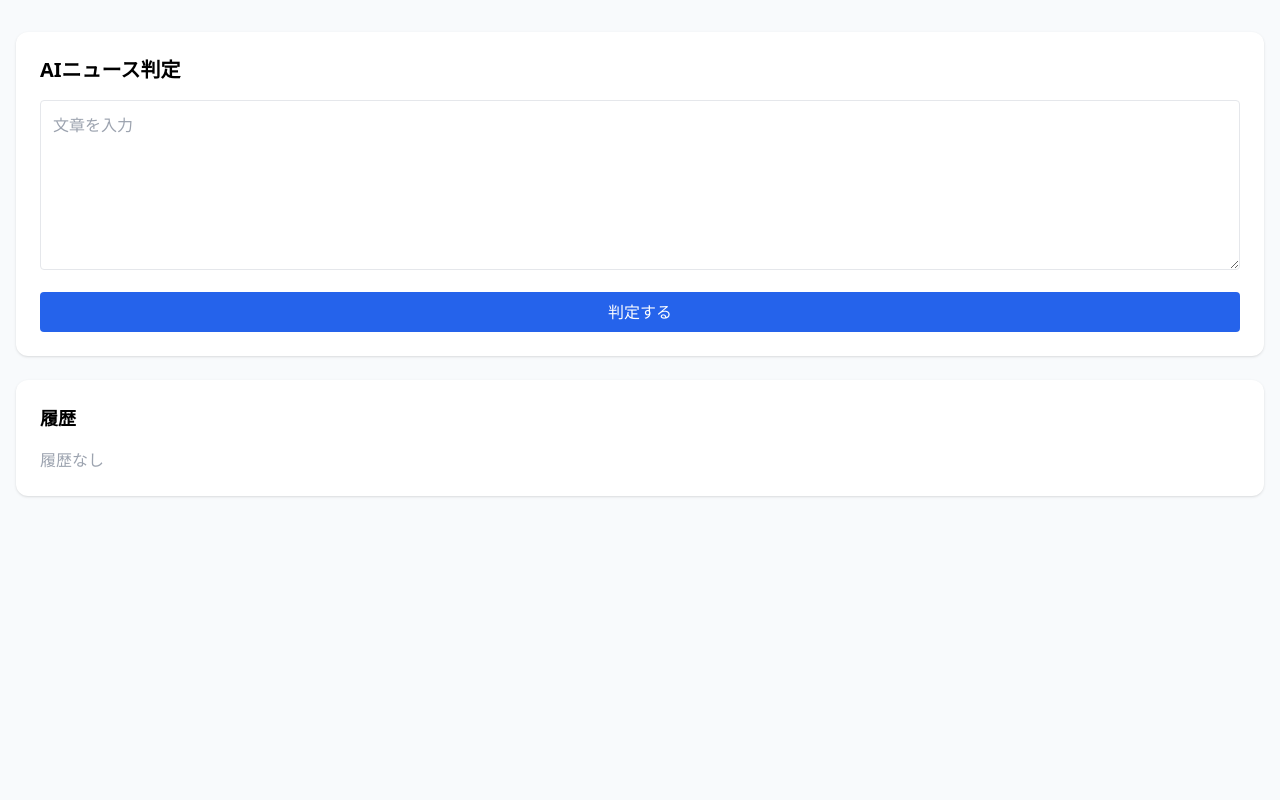
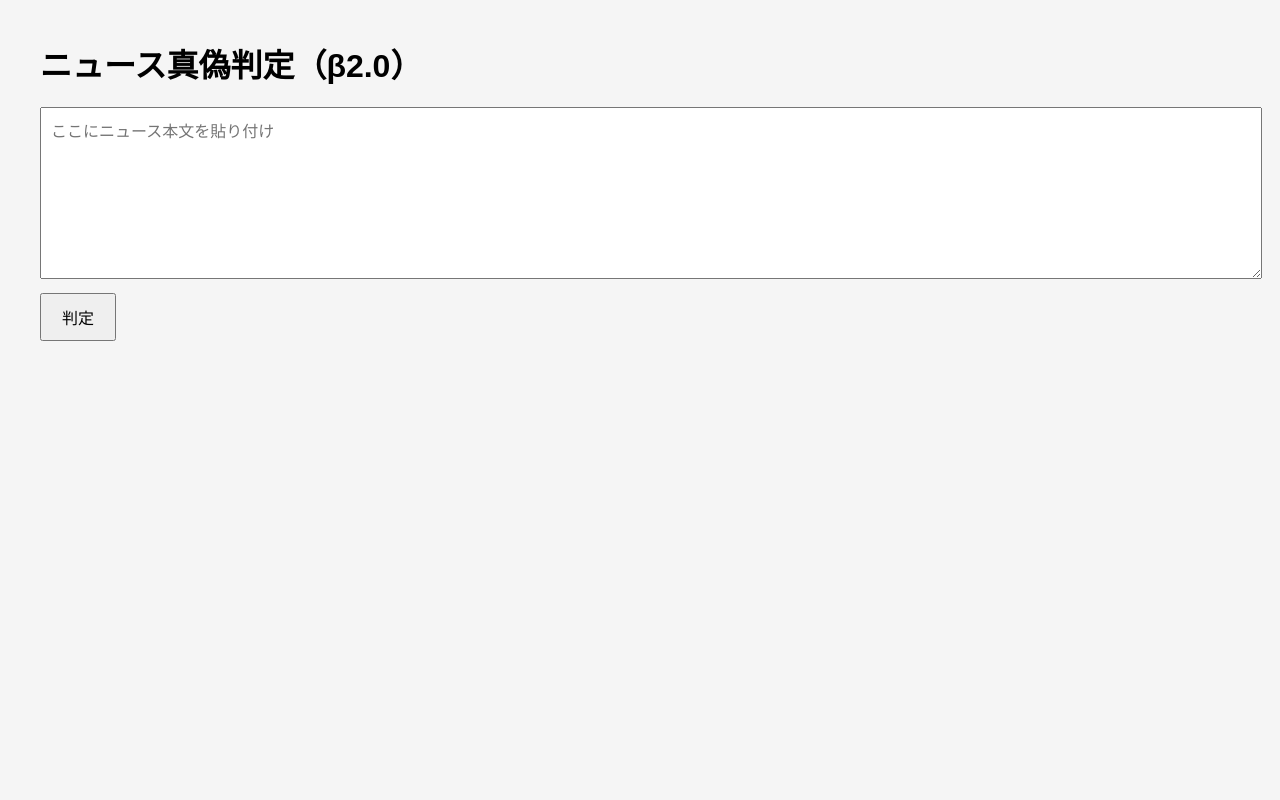
Before and after one commit to yumarin/fake-news-detector, a Flask app: template templates/index.html in a window 1280 px wide. Run offline with Flask 3, Linux system fonts and the light colour scheme; the template is opened without the code that fills it, so the values that code supplies are empty; some libraries are stand-ins or nearby versions.

Commit message:
Update index.html

```diff
--- a/templates/index.html
+++ b/templates/index.html
@@ -2,93 +2,74 @@
 <html lang="ja">
 <head>
     <meta charset="UTF-8">
-    <meta name="viewport" content="width=device-width, initial-scale=1.0">
-    <title>AIフェイクニュース判定ツール</title>
-    <script src="https://cdn.tailwindcss.com"></script>
+    <title>ニュース真偽判定</title>
     <style>
-        .score-bar { transition: all 0.5s ease; }
-        .score-safe { background: linear-gradient(90deg, #10b981 0%, #059669 100%); }
-        .score-caution { background: linear-gradient(90deg, #f59e0b 0%, #d97706 100%); }
-        .score-danger { background: linear-gradient(90deg, #ef4444 0%, #dc2626 100%); }
+        body {
+            font-family: Arial, sans-serif;
+            margin: 40px;
+            background-color: #f5f5f5;
+        }
+        textarea {
+            width: 100%;
+            height: 150px;
+            font-size: 16px;
+            padding: 10px;
+        }
+        button {
+            margin-top: 10px;
+            padding: 10px 20px;
+            font-size: 16px;
+        }
+        .result {
+            margin-top: 20px;
+            padding: 15px;
+            background: white;
+            border-radius: 8px;
+        }
+        .articles {
+            margin-top: 15px;
+        }
+        .articles a {
+            display: block;
+            margin-bottom: 5px;
+            color: blue;
+            text-decoration: none;
+        }
+        .articles a:hover {
+            text-decoration: underline;
+        }
     </style>
 </head>
-<body class="bg-slate-50 min-h-screen">
+<body>
 
-<div class="container mx-auto px-4 py-8">
+<h1>ニュース真偽判定（β2.0）</h1>
 
-    <!-- 入力 -->
-    <div class="bg-white p-6 rounded-xl shadow mb-6">
-        <h1 class="text-xl font-bold mb-4">AIニュース判定</h1>
+<form method="POST">
+    <textarea name="text" placeholder="ここにニュース本文を貼り付け"></textarea><br>
+    <button type="submit">判定</button>
+</form>
 
-        <form method="POST">
-            <textarea name="text" rows="6"
-                class="w-full border p-3 rounded mb-4"
-                placeholder="文章を入力">{{ input_text }}</textarea>
+{% if result %}
+<div class="result">
+    <h2>判定結果</h2>
+    <p><strong>総合スコア:</strong> {{ result.final_score }}</p>
+    <p><strong>AIスコア:</strong> {{ result.ai_score }}</p>
+    <p><strong>RSS一致度:</strong> {{ result.rss_score }}</p>
 
-            <button class="bg-blue-600 text-white px-4 py-2 rounded w-full">
-                判定する
-            </button>
-        </form>
+    <div class="articles">
+        <h3>一致した記事</h3>
+        {% if result.articles %}
+            {% for article in result.articles %}
+                <a href="{{ article.link }}" target="_blank">
+                    {{ article.title }}
+                </a>
+            {% endfor %}
+        {% else %}
+            <p>一致する記事は見つかりませんでした</p>
+        {% endif %}
     </div>
-
-    {% if result %}
-    <!-- 結果 -->
-    <div class="bg-white p-6 rounded-xl shadow mb-6">
-        <h2 class="text-lg font-bold mb-4">判定結果</h2>
-
-        <div class="text-3xl font-bold mb-4">
-            {{ result.score if result and result.score is not none else 0 }}/100
-        </div>
-
-        <!-- バー -->
-        <div class="w-full bg-gray-200 h-5 rounded mb-6">
-            <div class="score-bar h-5 rounded
-                {% if result.score >= 70 %}score-safe
-                {% elif result.score >= 40 %}score-caution
-                {% else %}score-danger
-                {% endif %}"
-                style="width: {{ result.score if result else 0 }}%">
-            </div>
-        </div>
-
-        <!-- 詳細 -->
-        <div class="grid grid-cols-2 gap-4 mb-4">
-            <div>
-                <p class="text-sm text-gray-500">AIスコア</p>
-                <p class="text-xl font-bold">
-                    {{ result.ai_score if result and result.ai_score is not none else 0 }}
-                </p>
-            </div>
-            <div>
-                <p class="text-sm text-gray-500">ニュース類似度</p>
-                <p class="text-xl font-bold">
-                    {{ (result.news_sim * 100) if result and result.news_sim is not none else 0 }}%
-                </p>
-            </div>
-        </div>
-
-        <div class="bg-blue-100 p-4 rounded">
-            {{ result.analysis if result else "" }}
-        </div>
-    </div>
-    {% endif %}
-
-    <!-- 履歴 -->
-    <div class="bg-white p-6 rounded-xl shadow">
-        <h2 class="text-lg font-bold mb-4">履歴</h2>
-
-        {% for text, score, time in history %}
-        <div class="border-b py-2">
-            <div class="text-sm text-gray-500">{{ time }}</div>
-            <div class="font-bold">{{ score }}点</div>
-            <div class="text-sm">{{ text }}</div>
-        </div>
-        {% else %}
-        <p class="text-gray-400">履歴なし</p>
-        {% endfor %}
-    </div>
-
 </div>
+{% endif %}
 
 </body>
 </html>
```
